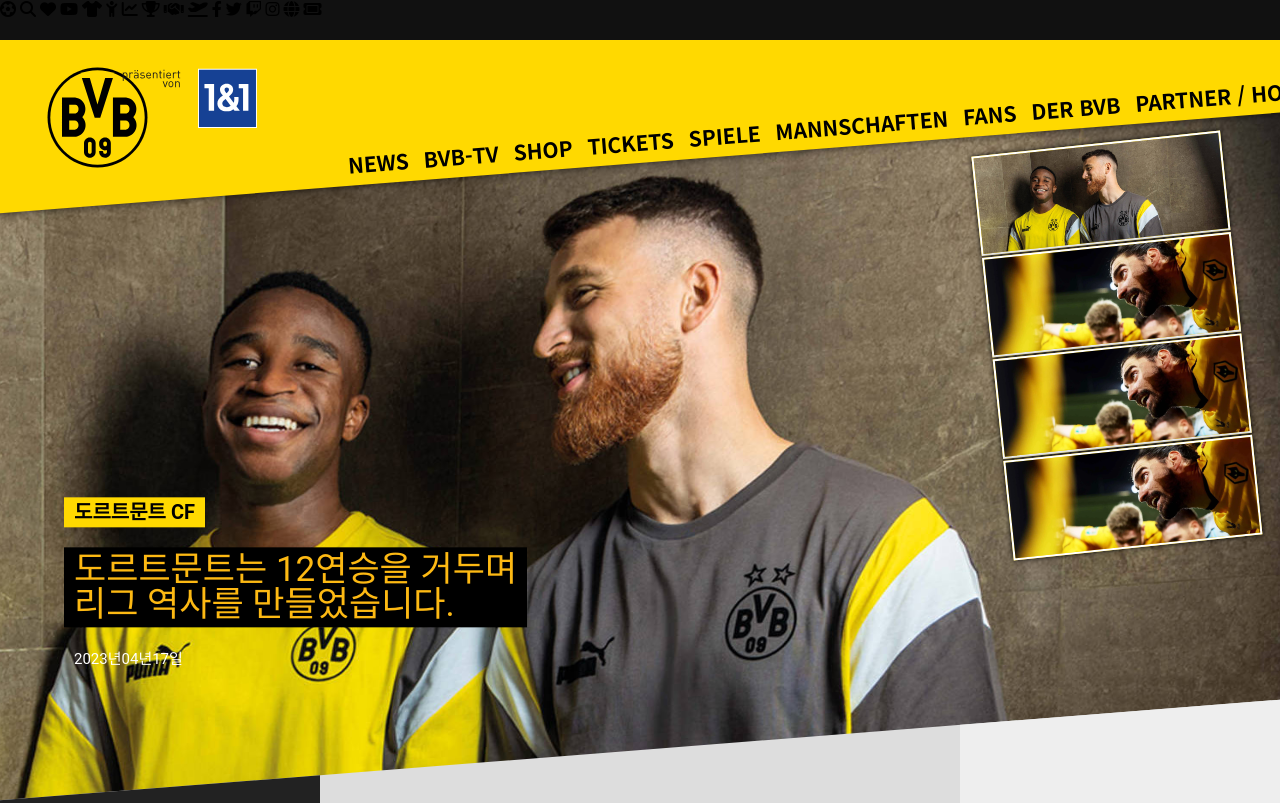
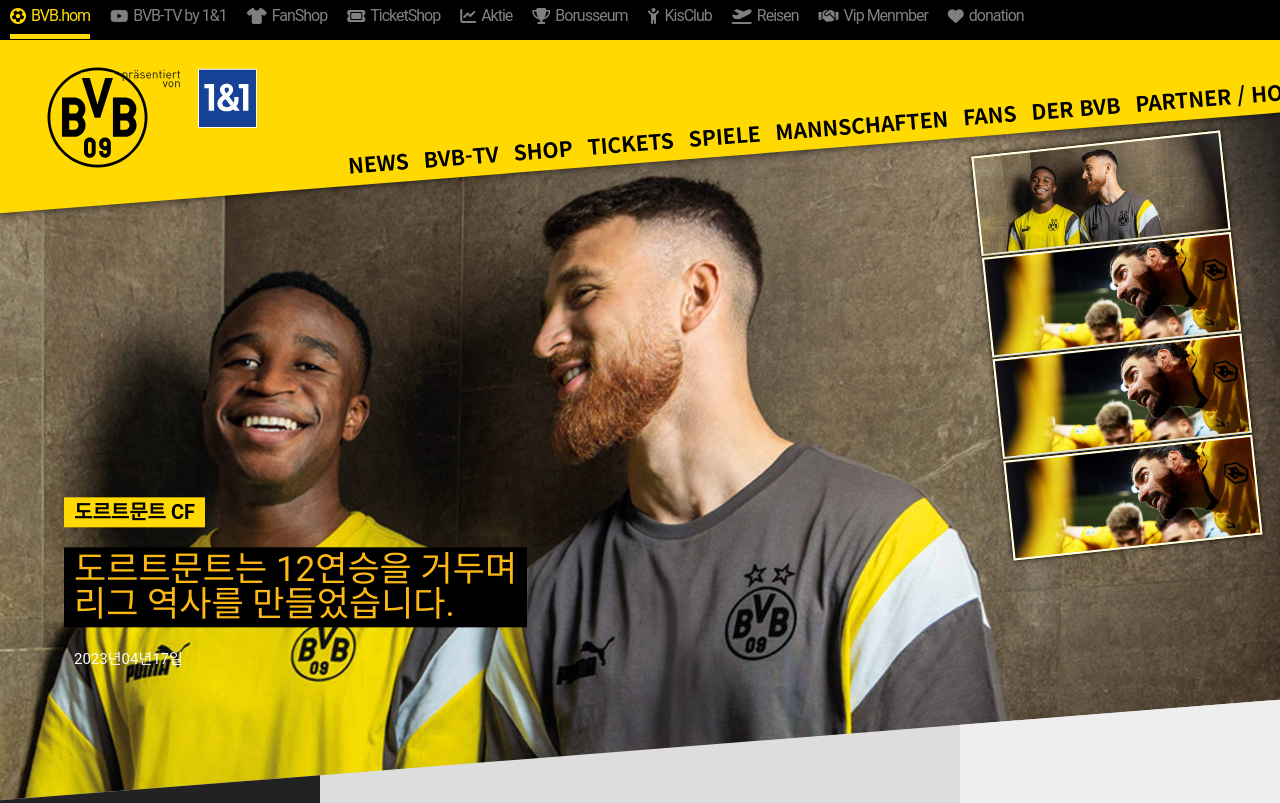
Before and after one commit to dudwlswmd/test, a plain HTML site: page index.html in a window 1280 px wide. Shown: the top 803 px of the page. Drawn offline with Linux system fonts and the light colour scheme.

Commit message:
Add files via upload

```diff
--- a/css/basic.css
+++ b/css/basic.css
@@ -7,6 +7,33 @@ li{list-style: none;}
 a{text-decoration:none;}
 header{position: relative;overflow: hidden;}
 .h_inner{position: relative;display: contents; width: 85%;margin:0 auto;;}
+
+
+.header_top{}
+.header_top ul:first-child{float: left;height: 100%;}
+.header_top ul:first-child li{float: left;height: 100%; padding: 0 10px;}
+.header_top ul:first-child li.on{}
+.header_top ul:first-child li.on a{opacity: 1;}
+.header_top ul:first-child li.on a i{color:#ffd900}
+.header_top ul:first-child li.on a::after{
+    content: "";
+    position: absolute;
+    bottom:1px;left: 0;
+    width:100%;
+    height: 5px;
+    background: #ffd900;
+}
+.header_top ul:first-child li a{position: relative;color:#fff;height: 100%;display: block;
+    width:100%;line-height: 30px;opacity: 0.5;}
+.header_top ul:first-child li a i{vertical-align: middle; }
+.header_top ul:first-child li a i span{display: inline-block;margin-top: -2px;margin-left: 5px;letter-spacing:-1px;font-weight: 400;}
+.header_top ul:last-child{float:right;}
+.header_top ul:last-child li{float: left;}
+.header_top ul:last-child li a{}
+.header_top ul:last-child li a i{}
+.header_top ul:last-child li a i span{}
+
+
 header h1{
     width: 105px;
     position: absolute;
@@ -25,7 +52,7 @@ header h2{
 h2{font-size:50px;}
 header h1 a{}
 header h1 a img ,header h2 a img{width:100%}
-header .header_top{background-color: #111;width:100%;height:40px;
+header .header_top{background-color: #000;width:100%;height:40px;
 position: relative; z-index: 2;
 }
 header .gnb{
--- a/index.html
+++ b/index.html
@@ -12,23 +12,30 @@
 </head>
 <body>
     <header>
+
         <div class="header_top">
-            <i class="fa-solid fa-futbol"></i>
-            <i class="fa-solid fa-magnifying-glass" title="돋보기"></i>
-            <i class="fa-solid fa-heart" title="하트"></i>
-            <i class="fa-brands fa-youtube"></i>
-            <i class="fa-solid fa-shirt" title="팬샵"></i>
-            <i class="fa-solid fa-child-reaching" title="어린이"></i>
-            <i class="fa-solid fa-chart-line"title="선수데이터"></i>
-            <i class="fa-solid fa-trophy"></i>
-            <i class="fa-solid fa-handshake" title="회원"></i>
-            <i class="fa-solid fa-plane-departure" title="여행"></i>
-            <i class="fa-brands fa-facebook-f" title="페이스북"></i>
-            <i class="fa-brands fa-twitter" title="트위터"></i>
-            <i class="fa-brands fa-twitch"></i>
-            <i class="fa-brands fa-instagram" title="인스타"></i>
-            <i class="fa-solid fa-globe" title="글로벌"></i>
-            <i class="fa-solid fa-ticket"></i>
+            <ul>
+                <li class="on"><a href=""><i class="fa-solid fa-futbol"><span>BVB.hom</span></i></a></li>
+                <li><a href=""><i class="fa-brands fa-youtube"><span>BVB-TV by 1&1</span></i></a></li>
+                <li><a href=""><i class="fa-solid fa-shirt"title="팬샵"><span>FanShop</span></i></a></li>
+                <li><a href=""><i class="fa-solid fa-ticket"title="티켓샵"><span>TicketShop</span></i></a></li>
+                <li><a href=""><i class="fa-solid fa-chart-line"title="선수데이터"><span>Aktie</span></i></a></li>
+                <li><a href=""><i class="fa-solid fa-trophy"><span>Borusseum</span></i></a></li>
+                <li><a href=""><i class="fa-solid fa-child-reaching" title="어린이"><span>KisClub</span></i></a></li>
+                <li><a href=""><i class="fa-solid fa-plane-departure" title="여행"><span>Reisen</span></i></a></li>
+                <li><a href=""><i class="fa-solid fa-handshake" title="회원"><span>Vip Menmber</span></i></a></li>
+                <li><a href=""><i class="fa-solid fa-heart" title="하트"><span>donation</span></i></a></li>
+            </ul>
+            <ul>
+                <li><a href=""><i class="fa-solid fa-magnifying-glass" title="돋보기"><span></span></i></a></li>
+                <li><a href=""><i class="fa-brands fa-facebook-f" title="페이스북"><span></span></i></a></li>
+                <li><a href=""><i class="fa-brands fa-twitter" title="트위터"><span></span></i></a></li>
+                <li><a href=""><i class="fa-brands fa-instagram" title="인스타"><span></span></i></a></li>
+                <li><a href=""><i class="fa-brands fa-twitch"><span></span></i></a></li>
+                <li><a href=""><i class="fa-solid fa-globe" title="글로벌"><span></span></i></a></li>
+                <li><a href=""></a></li>
+                <li><a href="">Login</a></li>
+            </ul>
         </div><!--header_top : END-->
         <h1><a href="#"><img src="img/logo-bvb.svg" alt=""></a></h1>
         <h2><a href="#"><img src="img/logo-1und1_s.svg" alt=""  id="logoc"></a></h2>
```
